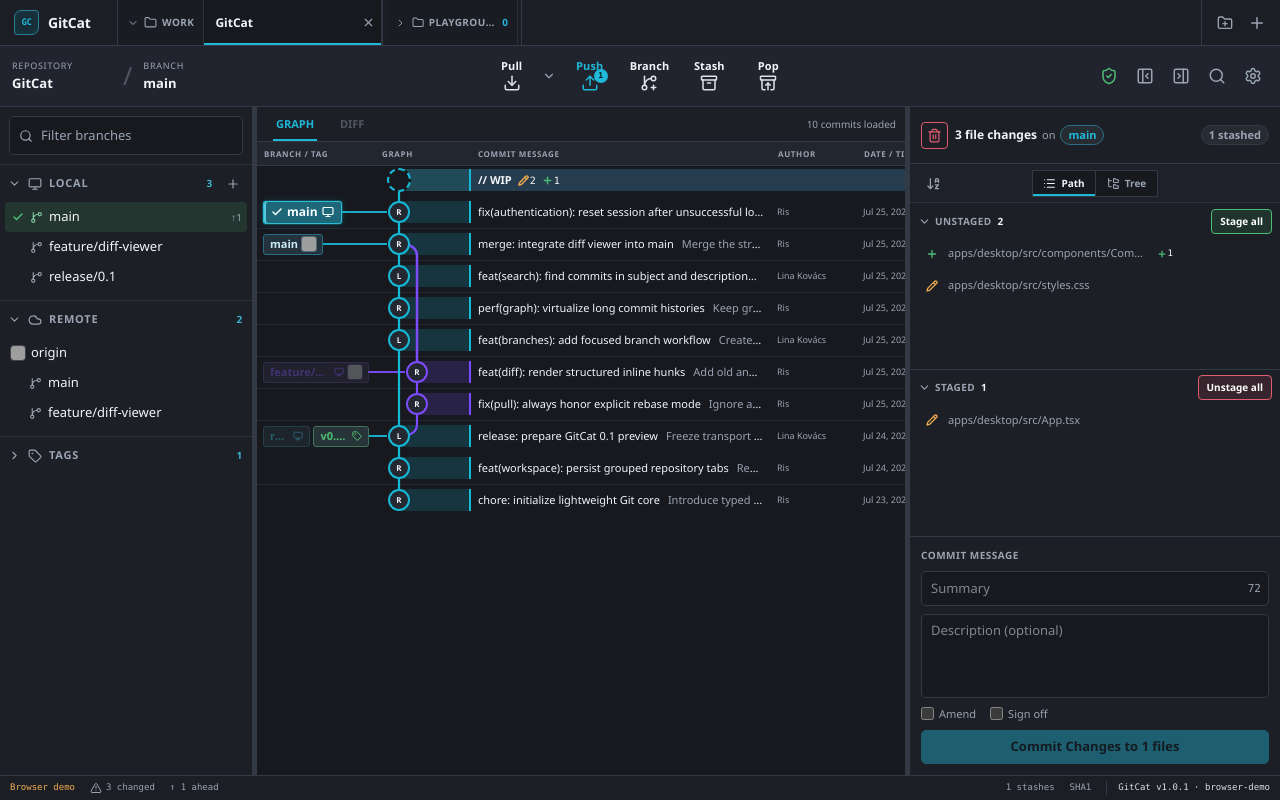
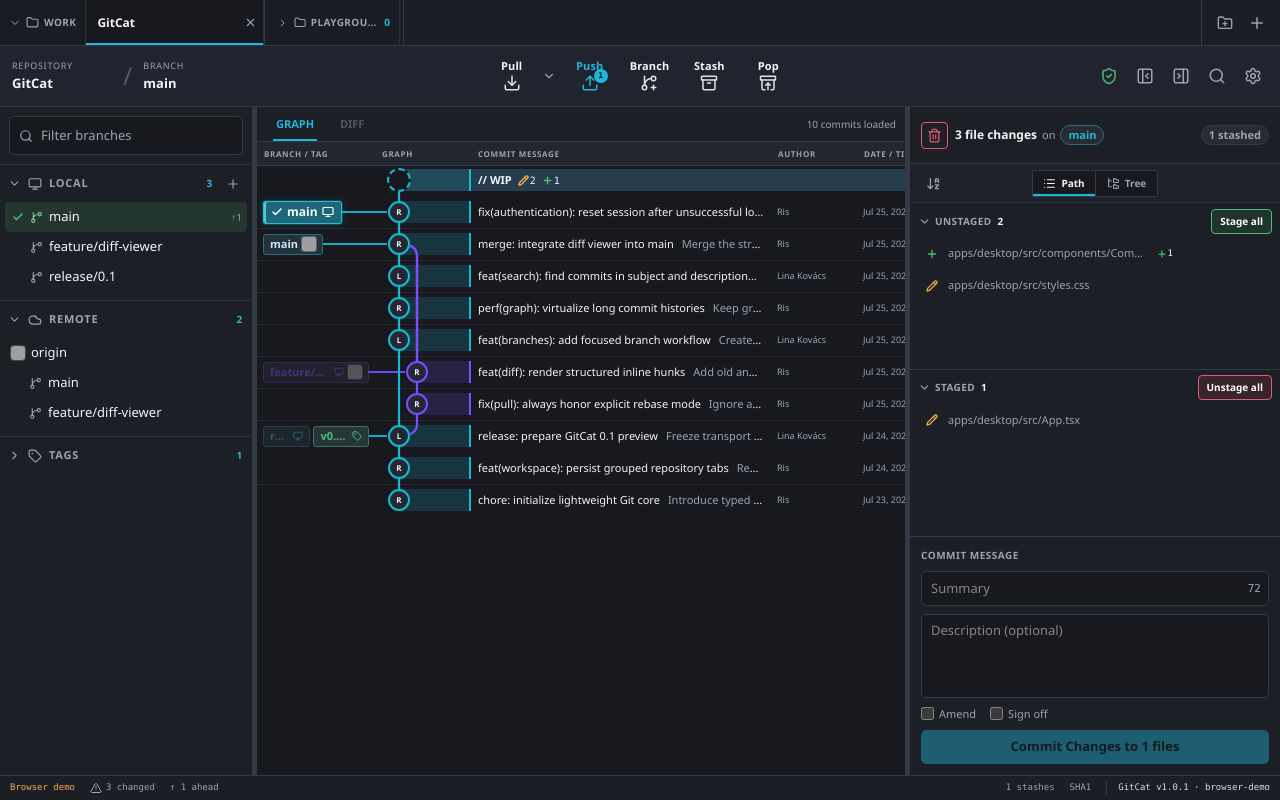
Before and after one commit to RisDN/gitcat, a React (Vite) app in the folder apps/desktop/: page / in a window 1280 px wide. Built offline with nearby package versions, Linux system fonts and the light colour scheme; grey boxes are pictures that could not be loaded.

Commit message:
remove: removed branding from top left corner

```diff
--- a/apps/desktop/src/components/top-tabs/Brand.tsx
+++ /dev/null
@@ -1,10 +0,0 @@
-export function Brand() {
-  return (
-    <div className="flex w-29.5 flex-[0_0_118px] items-center gap-2.25 border-r border-border px-3.5" aria-label="GitCat">
-      <span className="grid size-6.25 place-items-center rounded-[7px_3px_7px_3px] border border-[color-mix(in_srgb,var(--gc-accent)_55%,var(--gc-border))] bg-[color-mix(in_srgb,var(--gc-accent)_11%,var(--gc-background))] font-mono text-[9px] font-bold leading-none tracking-tighter text-accent shadow-[inset_0_0_12px_color-mix(in_srgb,var(--gc-accent)_12%,transparent)]">
-        GC
-      </span>
-      <span className="text-[14px] font-bold tracking-[-0.015em]">GitCat</span>
-    </div>
-  );
-}
--- a/apps/desktop/src/components/top-tabs/TopTabs.tsx
+++ b/apps/desktop/src/components/top-tabs/TopTabs.tsx
@@ -1,7 +1,6 @@
 import { FolderPlus, Plus } from "lucide-react";
 
 import { IconButton } from "../ui";
-import { Brand } from "./Brand";
 import { RepositoryTab } from "./RepositoryTab";
 import type { RepositoryTabContextMenuRequest, TabView } from "./RepositoryTab";
 import { TabGroupLabel, TabStrip } from "./TabGroup";
@@ -54,7 +53,7 @@ export function TopTabs({
       className="z-20 flex h-11.5 flex-[0_0_46px] select-none items-stretch border-b border-border bg-[color-mix(in_srgb,var(--gc-surface)_94%,black)]"
       aria-label="Repositories"
     >
-      <Brand />
+
       <div
         className="flex min-w-0 flex-1 items-stretch overflow-x-auto overflow-y-hidden [&::-webkit-scrollbar]:h-0.75"
         role="navigation"
```
